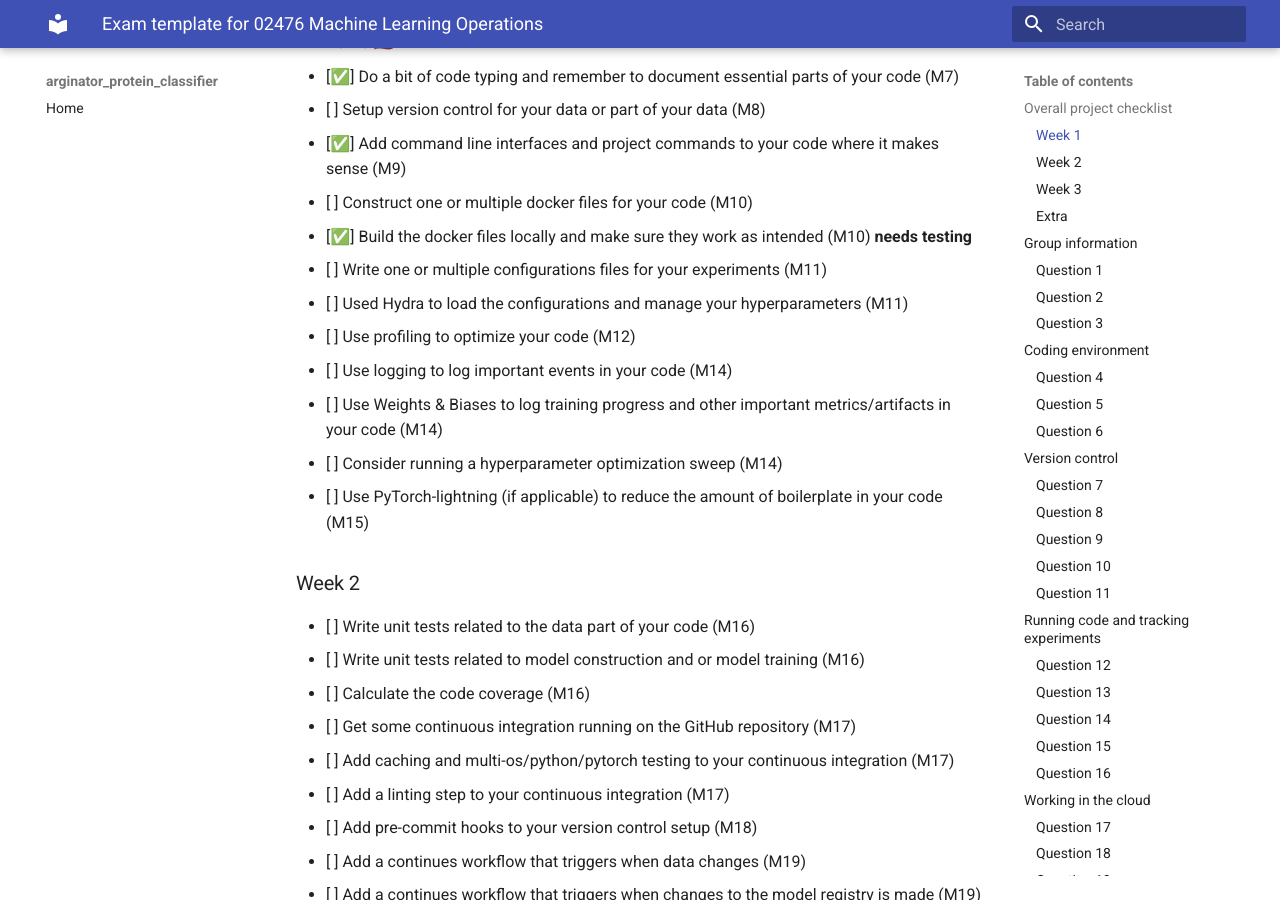
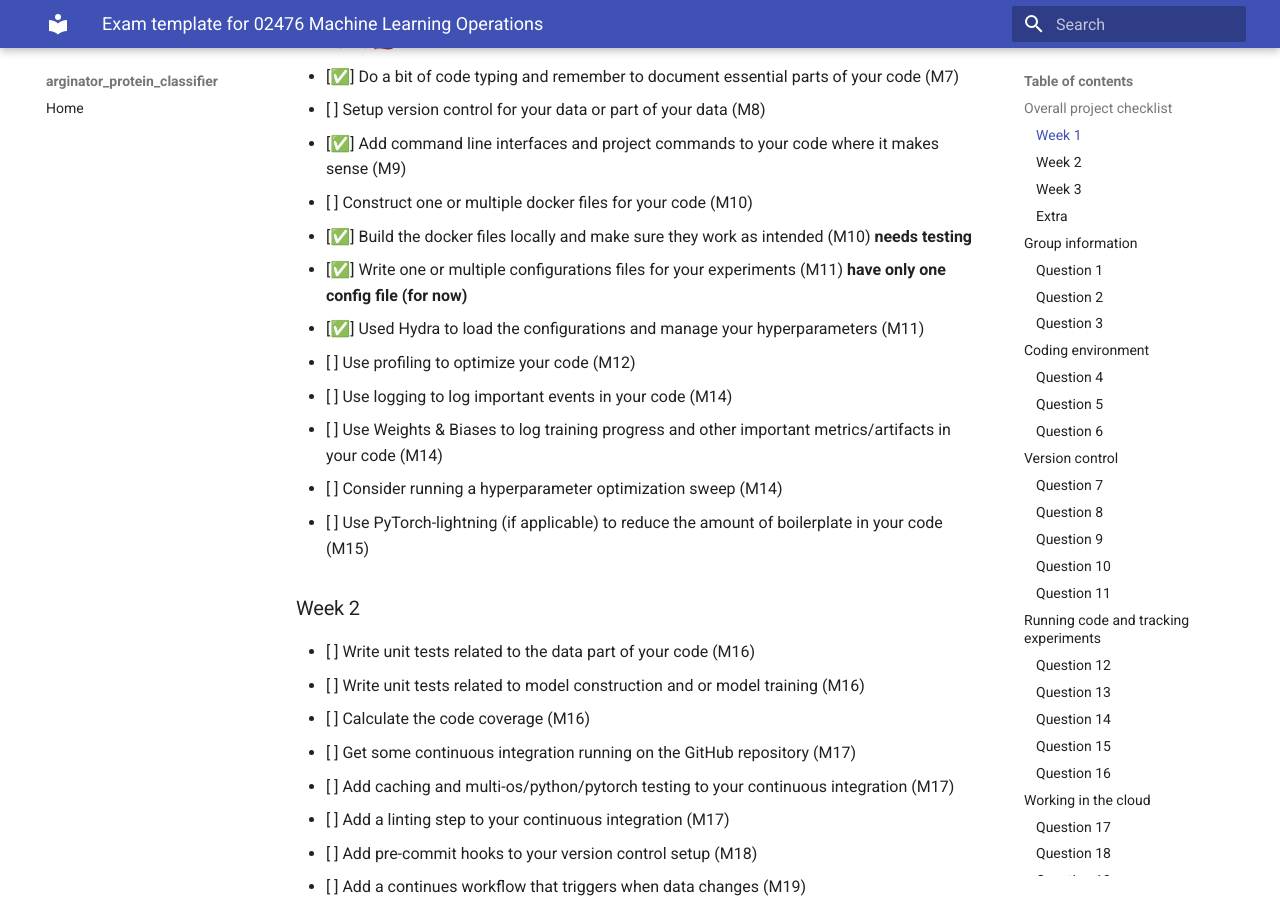
Before and after one commit to elena-iri/ARGinator, an MkDocs documentation site: the page built from docs/source/checklist.md, in a window 1280 px wide and 900 px high, scrolled down 1680 px. Built offline with MkDocs 1.6.1 and Material for MkDocs 9.7.7, drawn with Linux system fonts in a browser that asks for light colours.

Commit message:
Update checklist.md

```diff
--- a/docs/source/checklist.md
+++ b/docs/source/checklist.md
@@ -66,8 +66,8 @@ will check the repositories and the code to verify your answers.
 * [✅] Add command line interfaces and project commands to your code where it makes sense (M9)
 * [ ] Construct one or multiple docker files for your code (M10)
 * [✅] Build the docker files locally and make sure they work as intended (M10) **needs testing**
-* [ ] Write one or multiple configurations files for your experiments (M11)
-* [ ] Used Hydra to load the configurations and manage your hyperparameters (M11)
+* [✅] Write one or multiple configurations files for your experiments (M11) **have only one config file (for now)**
+* [✅] Used Hydra to load the configurations and manage your hyperparameters (M11)
 * [ ] Use profiling to optimize your code (M12)
 * [ ] Use logging to log important events in your code (M14)
 * [ ] Use Weights & Biases to log training progress and other important metrics/artifacts in your code (M14)
```
